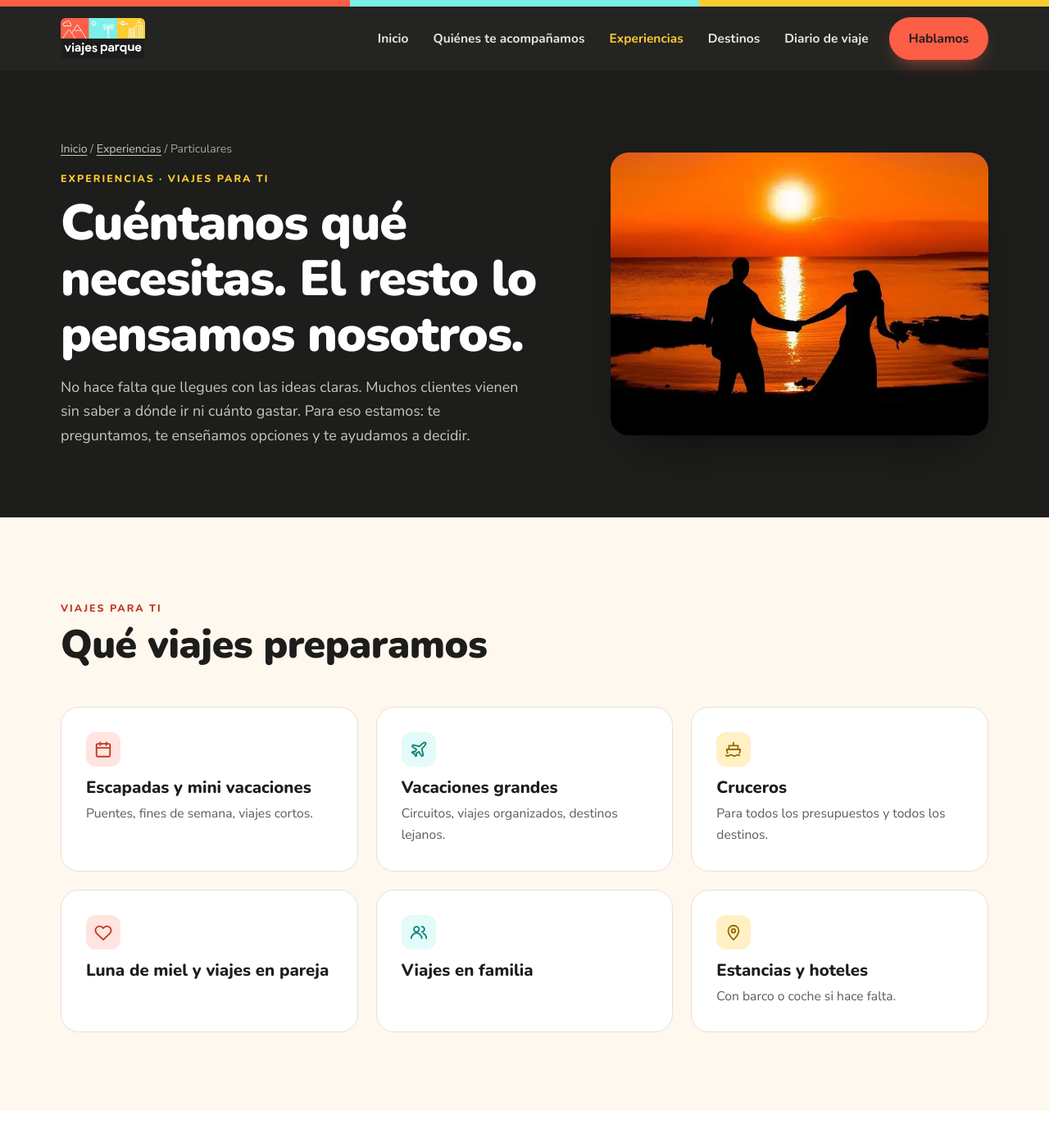
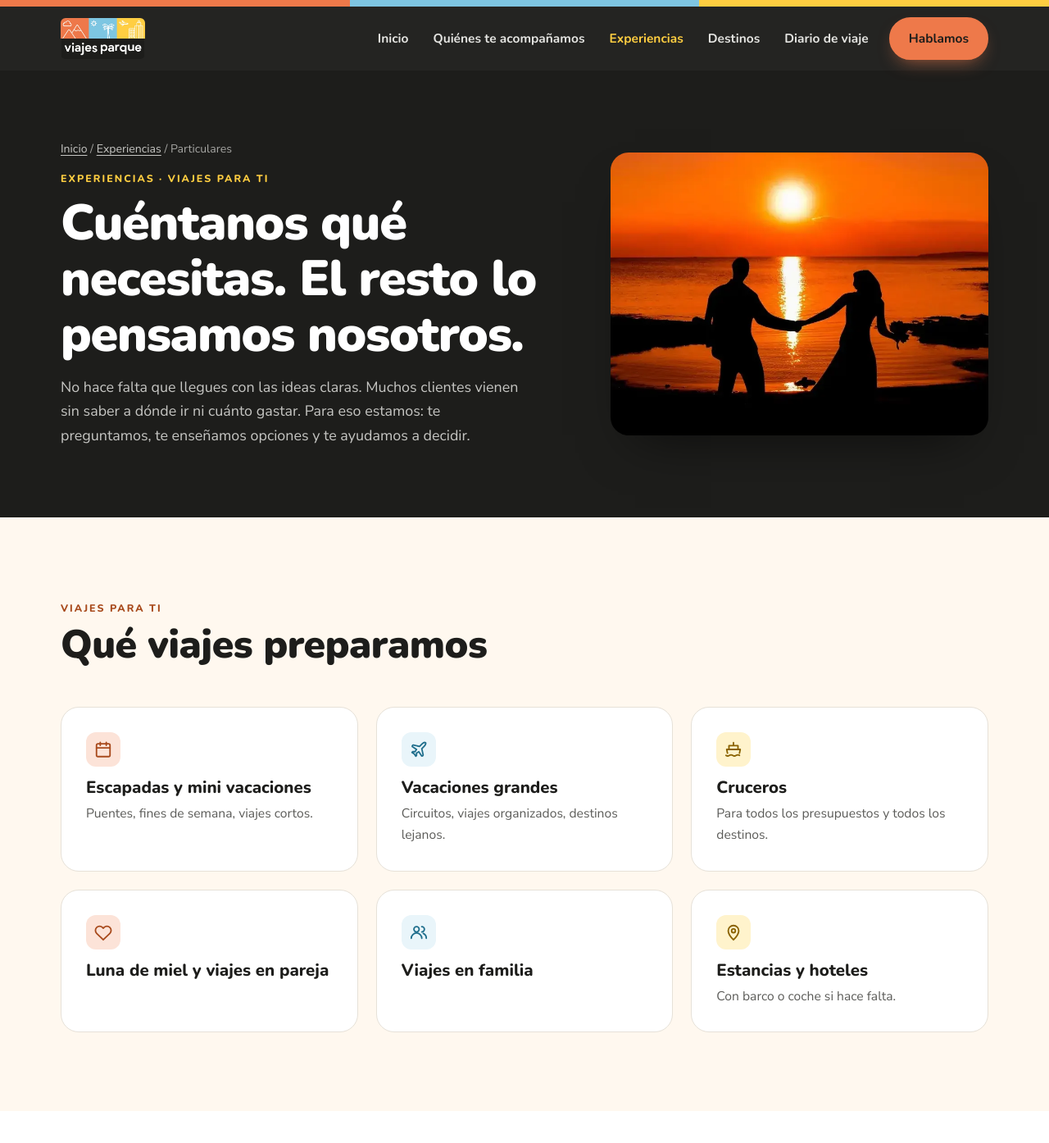
Before and after one commit to retuertographic/vjesprq, a Jekyll site: the page built from experiencias/particulares/index.html, in a window 1280 px wide and 1400 px high. Shown: the top 1394 px of the window at 82% size. Built offline with Jekyll 4.4.1, drawn with Linux system fonts in a browser that asks for light colours.

Commit message:
Adoptar la paleta del logo convertido a RGB
- Logo: el JPG en CMYK se convierte a sRGB con su perfil de color
  (img/marca/logo-viajes-parque.webp) y se usa en cabecera, pie y datos
  estructurados.
- Paleta: coral #EE794A, turquesa #7EC5E2, amarillo #FFCE41 y negro
  #1D1D1B, con sus variantes recalculadas para cumplir contraste AA
  (coral oscuro #A84A1C, azul #1F6E8C y #2A7CA1, tintes claros).
- Favicon y apple-touch-icon con los nuevos colores.
- Los enlaces dentro de párrafos en bloques .split se distinguen del texto.

Co-Authored-By: Claude Opus 5.5 <noreply@anthropic.com>
Claude-Session: https://claude.ai/code/session_015Nsqv9EFCdX8mgw3tqrv7H

```diff
--- a/_data/agencia.yml
+++ b/_data/agencia.yml
@@ -9,7 +9,7 @@ facebook: https://www.facebook.com/ViajesParque/
 google_business:
   - https://share.google/Q09MsuS8ju8zdvYGu
   - https://share.google/wDU3QvfWgkbUknT8t
-logo: /img/marca/logo-viajes-parque-negro.webp
+logo: /img/marca/logo-viajes-parque.webp
 
 horario:
   - "Lunes a viernes: 9:00–13:15 y 16:00–19:00"
--- a/_includes/head.html
+++ b/_includes/head.html
@@ -61,7 +61,7 @@
   "articleSection": {{ site.data.categorias[page.categoria].nombre | jsonify }},
   "author": {"@type": "Organization", "name": "{{ site.title }}"},
   "publisher": {"@type": "TravelAgency", "@id": "{{ '/#agencia' | absolute_url }}", "name": "{{ site.title }}",
-    "logo": {"@type": "ImageObject", "url": "{{ '/img/marca/logo-viajes-parque-negro.webp' | absolute_url }}"}}
+    "logo": {"@type": "ImageObject", "url": "{{ '/img/marca/logo-viajes-parque.webp' | absolute_url }}"}}
 }
 </script>
 {%- endif %}
--- a/_includes/schema-agencia.html
+++ b/_includes/schema-agencia.html
@@ -14,7 +14,7 @@
   "legalName": "{{ a.razon_social }}",
   "taxID": "{{ a.nif }}",
   "url": "{{ '/' | absolute_url }}",
-  "logo": "{{ '/img/marca/logo-viajes-parque-negro.webp' | absolute_url }}",
+  "logo": "{{ '/img/marca/logo-viajes-parque.webp' | absolute_url }}",
   "image": "{{ '/img/destinos/santorini.webp' | absolute_url }}",
   "email": "{{ a.email }}",
   "telephone": "{{ sede.tel }}",
--- a/assets/site.css
+++ b/assets/site.css
@@ -1,5 +1,5 @@
 /* Viajes Parque — hoja de estilos común
-   Paleta sacada del logotipo: coral, turquesa y amarillo sobre negro (#1D1D1B). */
+   Paleta sacada del logotipo: coral, turquesa y amarillo sobre negro (#1D1D1B), convertidos a RGB desde el logo en CMYK. */
 
 /* Tipografías alojadas en la propia web (SIL OFL 1.1, licencias en assets/fonts/).
    Sustituyen a Google Fonts: no se envía la IP del visitante a terceros. */
@@ -12,12 +12,12 @@
   --navy:#1D1D1B;
   --navy-2:#2B2B29;
   --navy-3:#3D3D3A;
-  --coral:#FC5E46;
-  --coral-dark:#BF3824;
-  --orange:#FF8A3D;
-  --yellow:#FECC32;
-  --aqua:#7AF2E9;
-  --aqua-soft:#E3FBF9;
+  --coral:#EE794A;
+  --coral-dark:#A84A1C;
+  --orange:#F28C62;
+  --yellow:#FFCE41;
+  --aqua:#7EC5E2;
+  --aqua-soft:#E9F5FA;
   --blue:#1F5FBF;
   --sand:#FFF8EF;
   --sand-2:#FCEEDC;
@@ -58,14 +58,14 @@ h1,h2,h3,h4{font-family:'Nunito',system-ui,sans-serif;line-height:1.12;color:var
   font-family:'Nunito',sans-serif;font-weight:800;font-size:1rem;
   padding:14px 26px;border-radius:999px;border:2px solid var(--coral);
   cursor:pointer;transition:transform .2s ease, background .2s ease, box-shadow .2s ease;
-  box-shadow:0 10px 22px -10px rgba(252,94,70,.7);
+  box-shadow:0 10px 22px -10px rgba(238,121,74,.7);
 }
 .btn:hover{transform:translateY(-2px);background:var(--orange);border-color:var(--orange);}
 .btn.ghost{background:transparent;color:var(--navy);border-color:rgba(29,29,27,.25);box-shadow:none;}
 .btn.ghost:hover{background:var(--navy);color:#fff;border-color:var(--navy);}
 .btn.light{background:transparent;color:#fff;border-color:rgba(255,255,255,.5);box-shadow:none;}
 .btn.light:hover{background:#fff;color:var(--navy);border-color:#fff;}
-.btn.yellow{background:var(--yellow);border-color:var(--yellow);box-shadow:0 10px 22px -10px rgba(254,204,50,.8);}
+.btn.yellow{background:var(--yellow);border-color:var(--yellow);box-shadow:0 10px 22px -10px rgba(255,206,65,.8);}
 .eyebrow{
   display:inline-block;font-family:'Nunito',sans-serif;
   font-size:.78rem;font-weight:800;letter-spacing:.16em;text-transform:uppercase;
@@ -194,9 +194,9 @@ h1,h2,h3,h4{font-family:'Nunito',system-ui,sans-serif;line-height:1.12;color:var
 .card .tag{font-size:.8rem;font-weight:700;color:var(--muted);font-style:italic;margin-top:12px;display:block;}
 .dot{width:42px;height:42px;border-radius:12px;display:grid;place-items:center;}
 .dot svg{width:22px;height:22px;}
-.dot.coral{background:#FFE4DF;color:var(--coral-dark);}
-.dot.aqua{background:var(--aqua-soft);color:#0F7F79;}
-.dot.yellow{background:#FFF1C4;color:#9A6B00;}
+.dot.coral{background:#FCE3D8;color:var(--coral-dark);}
+.dot.aqua{background:var(--aqua-soft);color:#1F6E8C;}
+.dot.yellow{background:#FFF3CC;color:#8A6200;}
 .dot.navy{background:#ECECE9;color:var(--navy);}
 .card .more{display:inline-flex;gap:6px;margin-top:16px;font-weight:800;font-family:'Nunito',sans-serif;color:var(--navy);}
 .card .more::after{content:"→";transition:transform .2s ease;}
@@ -228,6 +228,7 @@ h1,h2,h3,h4{font-family:'Nunito',system-ui,sans-serif;line-height:1.12;color:var
 .split.rev .split-media{order:2;}
 .split-media{border-radius:var(--radius);overflow:hidden;aspect-ratio:5/4;box-shadow:var(--shadow);position:relative;}
 .split-media img{width:100%;height:100%;object-fit:cover;}
+.split p a:not(.btn){color:var(--coral-dark);font-weight:700;text-decoration:underline;text-underline-offset:3px;}
 .split h2{font-size:clamp(1.9rem,3.8vw,2.7rem);font-weight:900;margin:.35rem 0 1rem;}
 .split p{color:var(--muted);margin-bottom:1rem;}
 .section.navy .split p{color:#C6C6C3;}
@@ -353,7 +354,7 @@ h1,h2,h3,h4{font-family:'Nunito',system-ui,sans-serif;line-height:1.12;color:var
 .prose th,.prose td{padding:12px 14px;text-align:left;border-bottom:1px solid var(--line);vertical-align:top;}
 .prose th{background:var(--navy);color:#fff;font-family:'Nunito',sans-serif;}
 .table-scroll{overflow-x:auto;}
-.callout{background:var(--aqua-soft);border-left:5px solid #19B5AC;border-radius:var(--radius-sm);padding:20px 24px;margin:1.6rem 0;}
+.callout{background:var(--aqua-soft);border-left:5px solid #2A7CA1;border-radius:var(--radius-sm);padding:20px 24px;margin:1.6rem 0;}
 .callout p:last-child{margin:0;}
 .post-meta{color:#C6C6C3;font-size:.95rem;}
 .post-share{display:flex;align-items:center;gap:14px;margin:40px 0 20px;padding-top:24px;border-top:1px solid var(--line);flex-wrap:wrap;}
@@ -365,7 +366,7 @@ h1,h2,h3,h4{font-family:'Nunito',system-ui,sans-serif;line-height:1.12;color:var
 }
 .socials a:hover,.socials button:hover{background:var(--coral);color:var(--navy);}
 .socials svg{width:19px;height:19px;}
-.socials .copied{background:#19B5AC;}
+.socials .copied{background:#2A7CA1;}
 .post-cta{background:var(--navy);color:#E4E4E1;border-radius:var(--radius);padding:34px;margin-top:30px;}
 .post-cta h2{color:#fff;font-size:1.5rem;margin:0 0 .6rem;}
 .post-cta p{margin-bottom:1.2rem;}
@@ -379,7 +380,7 @@ h1,h2,h3,h4{font-family:'Nunito',system-ui,sans-serif;line-height:1.12;color:var
   transition:border-color .2s ease, background .2s ease;
 }
 .contact-tabs button strong{display:block;font-family:'Nunito',sans-serif;font-size:1.1rem;color:var(--navy);margin-bottom:2px;}
-.contact-tabs button[aria-selected="true"]{border-color:var(--coral);background:#FFF1EE;}
+.contact-tabs button[aria-selected="true"]{border-color:var(--coral);background:#FDF1EB;}
 @media (max-width:560px){.contact-tabs{grid-template-columns:1fr;}}
 .form-card{background:var(--paper);border-radius:var(--radius);padding:34px;border:1px solid var(--line);box-shadow:var(--shadow);}
 .form-card h2{font-size:1.6rem;font-weight:900;margin-bottom:.4rem;}
@@ -438,7 +439,7 @@ h1,h2,h3,h4{font-family:'Nunito',system-ui,sans-serif;line-height:1.12;color:var
 .legal{max-width:820px;margin:0 auto;}
 .legal h2{font-size:1.45rem;margin:2rem 0 .7rem;}
 .legal p,.legal li{color:var(--text);}
-.legal .todo{background:#FFF1C4;padding:1px 6px;border-radius:6px;}
+.legal .todo{background:#FFF3CC;padding:1px 6px;border-radius:6px;}
 .legal table{width:100%;border-collapse:collapse;margin:1rem 0;font-size:.93rem;background:var(--paper);}
 @media (max-width:700px){.legal table{display:block;overflow-x:auto;}}
 .legal th,.legal td{border:1px solid var(--line);padding:10px 12px;text-align:left;vertical-align:top;}
```
Also changed, not shown: img/marca/apple-touch-icon.png, img/marca/favicon.svg, img/marca/logo-viajes-parque-negro.webp (deleted), img/marca/logo-viajes-parque.webp (added).
